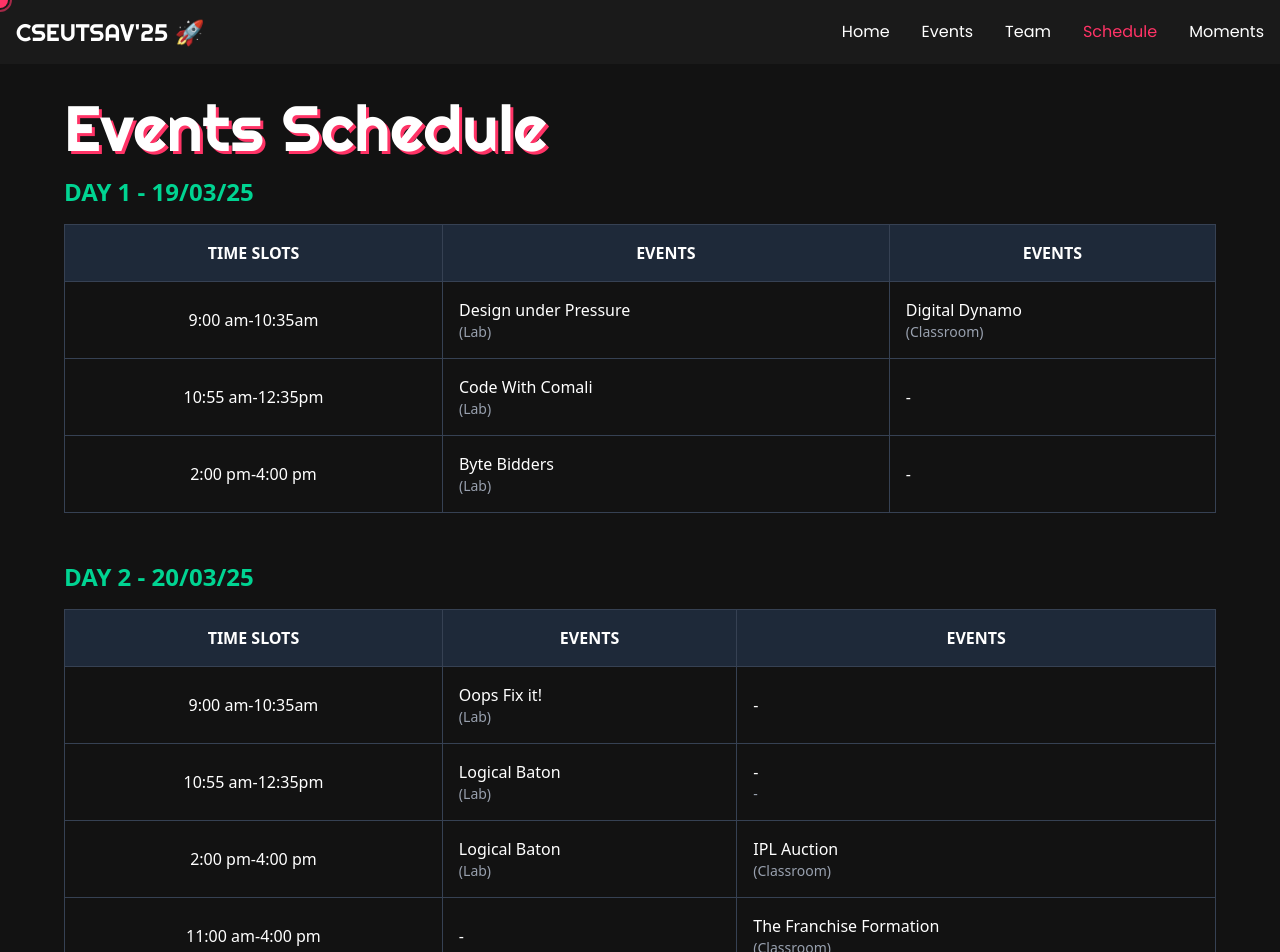
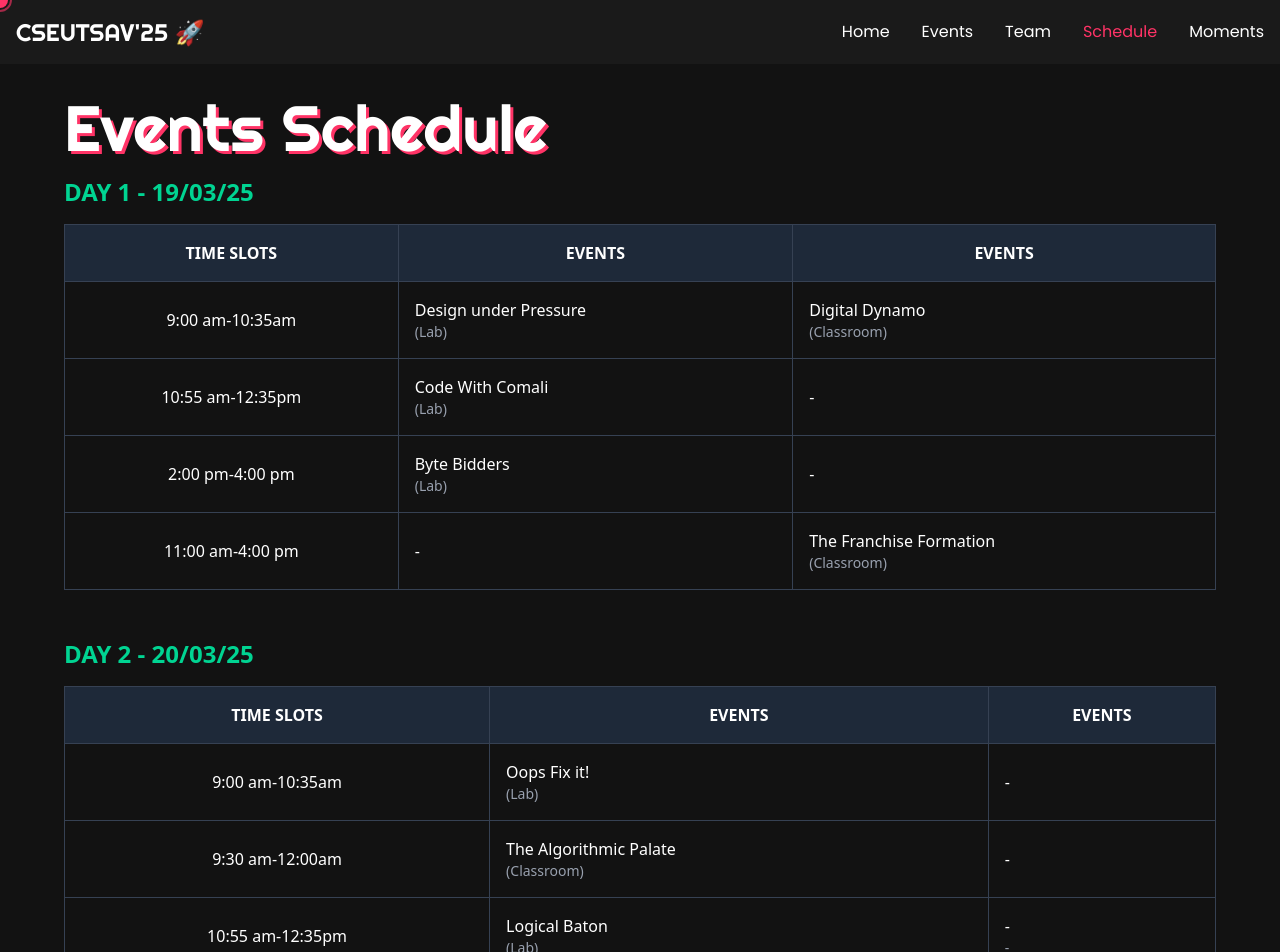
Before and after one commit to hprasath2306/College-event-website, a React (Vite) app: page /schedule in a window 1280 px wide. Shown: the top 952 px of the page. Built offline with nearby package versions, Linux system fonts and the light colour scheme.

Commit message:
Update Schedule

```diff
--- a/src/pages/Schedule.tsx
+++ b/src/pages/Schedule.tsx
@@ -66,6 +66,20 @@ function Schedule() {
                     <div className="text-sm text-gray-400"></div>
                   </td>
                 </tr>
+
+                 <tr>
+                  <td className="border border-gray-700 p-4 text-center">
+                    11:00 am-4:00 pm
+                  </td>
+                  <td className="border border-gray-700 p-4">
+                    <div>-</div>
+                    <div className="text-sm text-gray-400"></div>
+                  </td>
+                  <td className="border border-gray-700 p-4">
+                    <div>The Franchise Formation</div>
+                    <div className="text-sm text-gray-400">(Classroom)</div>
+                  </td>
+                </tr>
               </tbody>
             </table>
           </div>
@@ -86,6 +100,7 @@ function Schedule() {
                 </tr>
               </thead>
               <tbody>
+
                 <tr>
                   <td className="border border-gray-700 p-4 text-center">
                     9:00 am-10:35am
@@ -93,6 +108,20 @@ function Schedule() {
                   <td className="border border-gray-700 p-4">
                     <div>Oops Fix it!</div>
                     <div className="text-sm text-gray-400">(Lab)</div>
+                  </td>
+                  <td className="border border-gray-700 p-4">
+                    <div>-</div>
+                    <div className="text-sm text-gray-400"></div>
+                  </td>
+                </tr>
+
+                <tr>
+                  <td className="border border-gray-700 p-4 text-center">
+                    9:30 am-12:00am
+                  </td>
+                  <td className="border border-gray-700 p-4">
+                    <div>The Algorithmic Palate</div>
+                    <div className="text-sm text-gray-400">(Classroom)</div>
                   </td>
                   <td className="border border-gray-700 p-4">
                     <div>-</div>
@@ -112,33 +141,7 @@ function Schedule() {
                     <div className="text-sm text-gray-400">-</div>
                   </td>
                 </tr>
-                <tr>
-                  <td className="border border-gray-700 p-4 text-center">
-                    2:00 pm-4:00 pm
-                  </td>
-                  <td className="border border-gray-700 p-4">
-                    <div>Logical Baton</div>
-                    <div className="text-sm text-gray-400">(Lab)</div>
-                  </td>
-                  <td className="border border-gray-700 p-4">
-                    <div>IPL Auction</div>
-                    <div className="text-sm text-gray-400">(Classroom)</div>
-                  </td>
-                </tr>
 
-                <tr>
-                  <td className="border border-gray-700 p-4 text-center">
-                    11:00 am-4:00 pm
-                  </td>
-                  <td className="border border-gray-700 p-4">
-                    <div>-</div>
-                    <div className="text-sm text-gray-400"></div>
-                  </td>
-                  <td className="border border-gray-700 p-4">
-                    <div>The Franchise Formation</div>
-                    <div className="text-sm text-gray-400">(Classroom)</div>
-                  </td>
-                </tr>
               </tbody>
             </table>
           </div>
```
